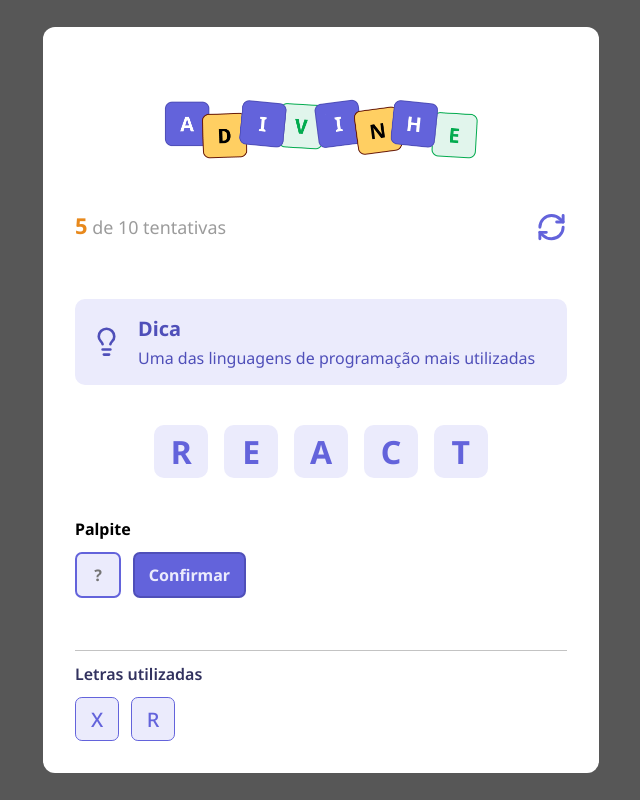
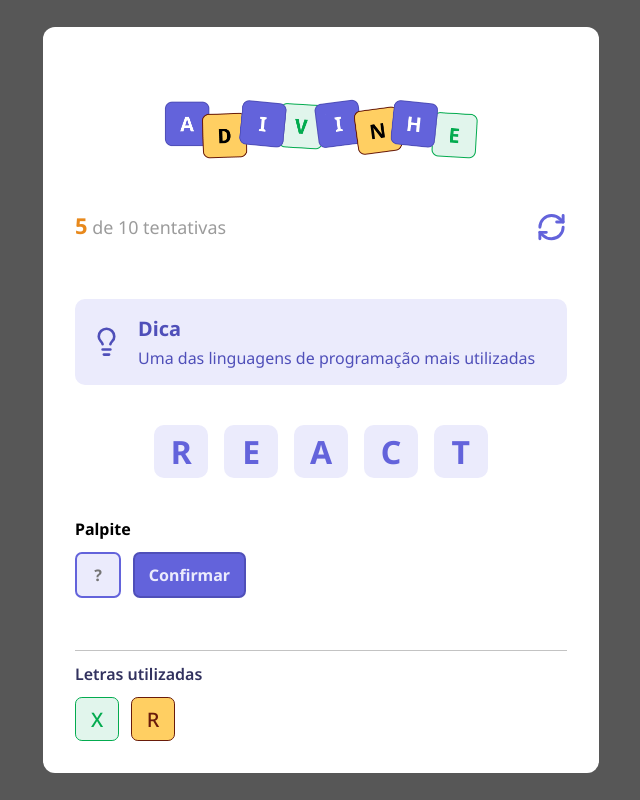
Before and after one commit to Victorc-Castro/guessing-game-project, a React (Vite) app: page / in a window 1280 px wide. Shown: the whole page, without its empty margins (319-959 px from the left). Built offline with nearby package versions, Linux system fonts and the light colour scheme.

Commit message:
feat: add color variations to the lettering

```diff
--- a/src/components/Letter/index.tsx
+++ b/src/components/Letter/index.tsx
@@ -3,14 +3,17 @@
 type Props = {
   value?: String
   size?: "default" | "small"
+  color?: "default" | "correct" | "wrong"
 }
 
-export function Letter({ value = "", size = "default" }: Props) {
+export function Letter({ value = "", size = "default", color = "default" }: Props) {
   return (
     <div
       className= {`
         ${styles.letter}
         ${size === "small" && styles.letterSmall}
+        ${color === "correct" && styles.letterCorrect}
+        ${color === "wrong" && styles.letterWrong}
       `}
       >
       <span>{value}</span>
--- a/src/components/Letter/styles.module.css
+++ b/src/components/Letter/styles.module.css
@@ -24,3 +24,15 @@
   font-weight: 500;
   border: 1px solid #6363db;
 }
+
+.letterCorrect {
+  background-color: #e1f5ec;
+  border-color: #03ab4f;
+  color: #03ab4f;
+}
+
+.letterWrong {
+  background-color: #ffcf62;
+  border-color: #691b0a;
+  color: #691b0a;
+}
--- a/src/components/LettersUsed/index.tsx
+++ b/src/components/LettersUsed/index.tsx
@@ -8,8 +8,8 @@
       <h5>Letras utilizadas</h5>
 
       <div>
-        <Letter value="X" size="small" />
-        <Letter value="R" size="small" />
+        <Letter value="X" size="small" color="correct" />
+        <Letter value="R" size="small" color="wrong" />
       </div>
     </div>
   )
```
